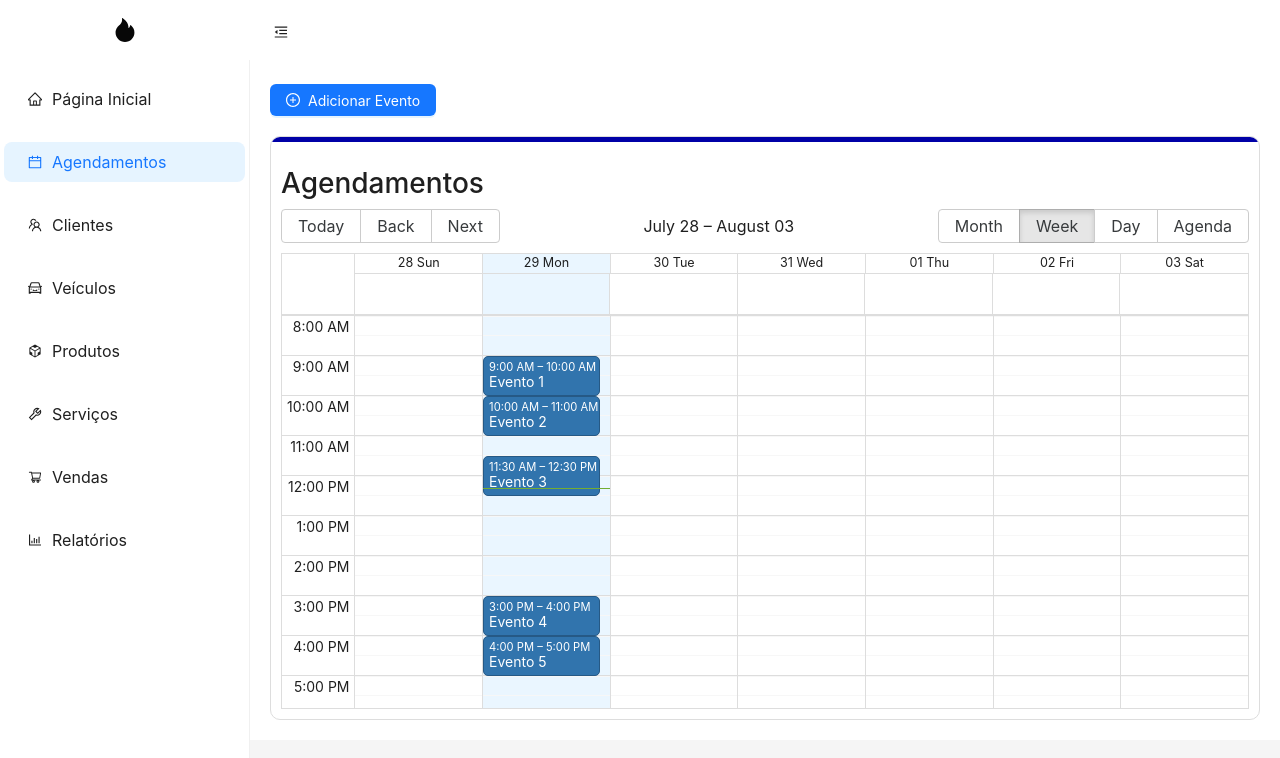
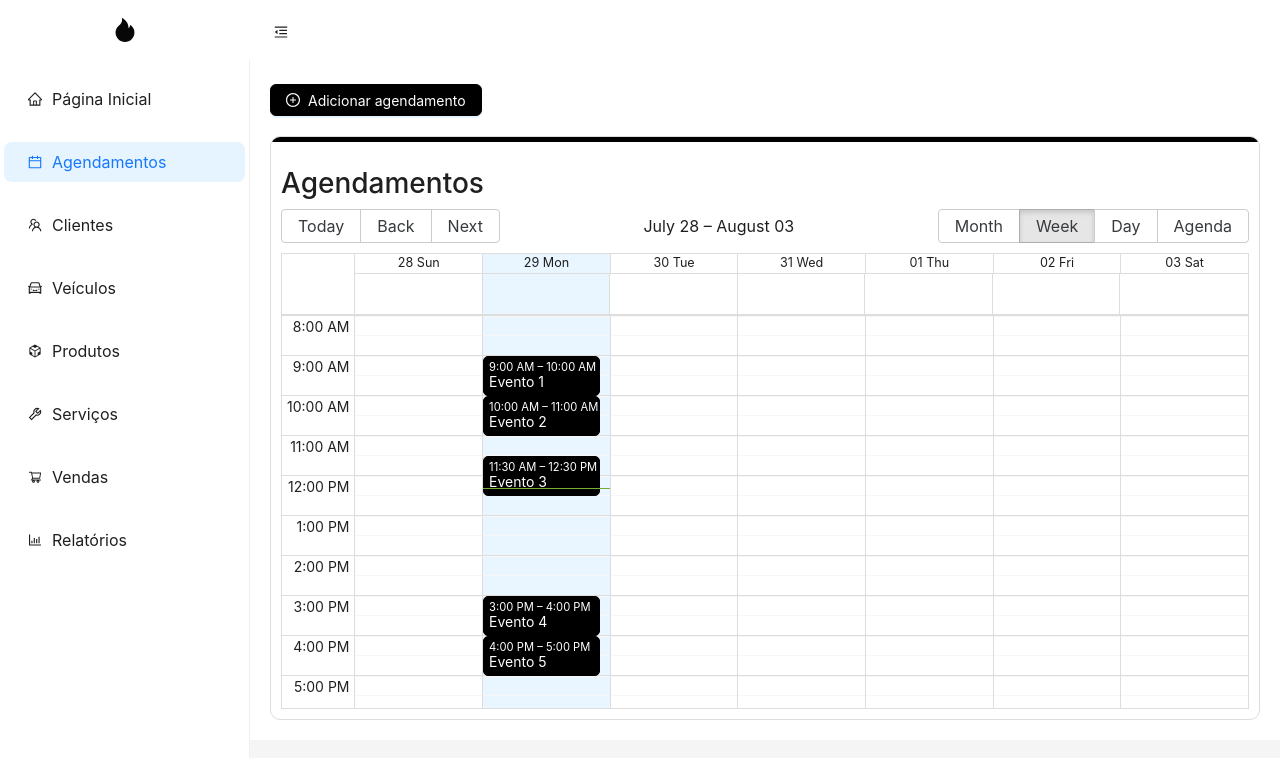
Before and after one commit to Caio-Menzs/Gerenciador, a React (Vite) app: page /schedules in a window 1280 px wide. Shown: the top 758 px of the page. Built offline with nearby package versions, Linux system fonts and the light colour scheme.

Commit message:
Alterações no tema

```diff
--- a/src/components/Container/StyledContainer.css
+++ b/src/components/Container/StyledContainer.css
@@ -16,7 +16,7 @@
     left: 0;
     width: 100%;
     height: 5px; /* Espessura da linha azul */
-    background-color: rgb(0, 0, 167); /* Cor da linha azul */
+    background-color: rgb(0, 0, 0); /* Cor da linha azul */
     border-top-left-radius: 10px; /* Arredondamento no canto superior esquerdo */
     border-top-right-radius: 10px; /* Arredondamento no canto superior direito */
   }
--- /dev/null
+++ b/src/components/CustomButton/CustomButton.jsx
@@ -0,0 +1,13 @@
+import React from 'react';
+import { Button, Flex } from 'antd';
+
+
+const CustomButton = ({ label, icon }) => (
+  <Flex gap="small" wrap>
+    <Button type="primary" style={{ backgroundColor: 'black', borderColor: 'black', color: 'white' }} className='button' icon={icon}>
+      Adicionar {label}
+    </Button>
+  </Flex>
+);
+
+export default CustomButton;
--- a/src/pages/home/index.jsx
+++ b/src/pages/home/index.jsx
@@ -6,8 +6,8 @@ import 'react-big-calendar/lib/css/react-big-calendar.css';
 import moment from 'moment';
 import 'react-big-calendar/lib/css/react-big-calendar.css';
 import Content from '../../components/Content/Content';
+import CustomButton from '../../components/CustomButton/CustomButton';
 
-import { Button } from 'antd';
 
 
 const localizer = momentLocalizer(moment);
@@ -18,7 +18,7 @@ const Index = () => {
   return (
     <Sidebar>
       <Content>
-
+         <CustomButton label="Cliente" />
       </Content>
     </Sidebar>
   );
--- a/src/pages/schedules/schedules.jsx
+++ b/src/pages/schedules/schedules.jsx
@@ -6,6 +6,7 @@ import 'react-big-calendar/lib/css/react-big-calendar.css';
 import moment from 'moment';
 import 'react-big-calendar/lib/css/react-big-calendar.css';
 import Content from '../../components/Content/Content';
+import CustomButton from '../../components/CustomButton/CustomButton';
 
 import { Button } from 'antd';
 import Space from '../../components/Space/Space';
@@ -44,11 +45,22 @@ const Schedules = () => {
 
   ];
 
+   // Função para personalizar a cor dos eventos
+   const eventPropGetter = () => {
+    return {
+      style: {
+        backgroundColor: 'black', // Define a cor cinza para os eventos
+        borderColor: 'black',
+        color: 'white', // Cor do texto dentro do evento
+      },
+    };
+  };
+
   return (
     <Sidebar>
       <Content>
       <div style={{ marginBottom: '20px' }}>
-          <Button type="primary" icon={<PlusCircleOutlined />}>Adicionar Evento</Button>
+          <CustomButton icon={<PlusCircleOutlined />} label = "agendamento"  />
         </div>
         <StyledContainer>
 
@@ -63,6 +75,7 @@ const Schedules = () => {
           style={{ height: 500 }}
           min={new Date(moment().set({ hour: 8, minute: 0 }))}
           max={new Date(moment().set({ hour: 18, minute: 0 }))}
+          eventPropGetter={eventPropGetter}
         />
         </StyledContainer>
       </Content>
```
